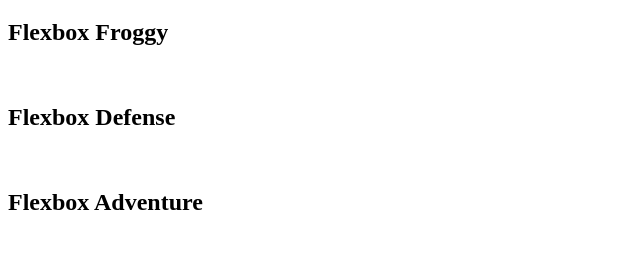
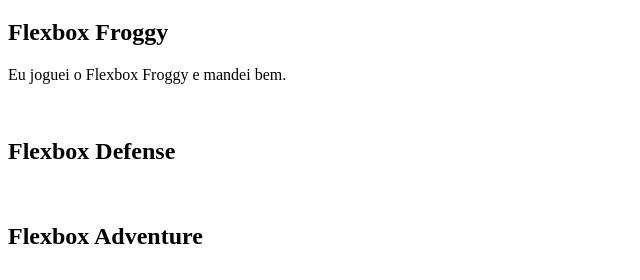
Before and after one commit to rafaellindemann/colaboracao, a plain HTML site: page rafael.html in a window 1280 px wide. Shown: the part 61-341 px from the top of the page, without its empty margins (0-640 px from the left). Drawn offline with Linux system fonts and the light colour scheme.

Commit message:
Add branch rafael/pagina

```diff
--- a/rafael.html
+++ b/rafael.html
@@ -8,6 +8,7 @@
 <body>
     <h1>Certificados do Rafael</h1>
     <h2>Flexbox Froggy</h2>
+    <p>Eu joguei o Flexbox Froggy e mandei bem.</p>
     <img src="" alt="">
 
     <h2>Flexbox Defense</h2>
```
